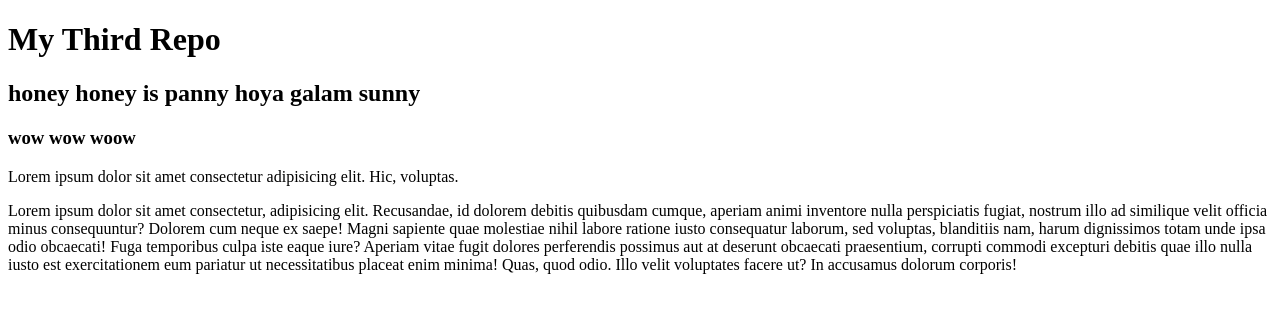
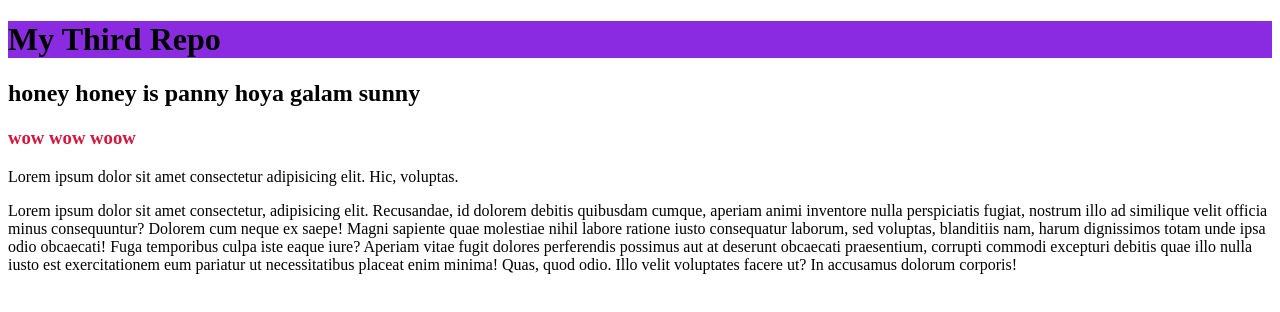
Before and after one commit to Mim-27/my-thrid-repo, a plain HTML site: page index.html in a window 1280 px wide. Drawn offline with Linux system fonts and the light colour scheme.

Commit message:
add link

```diff
--- a/index.html
+++ b/index.html
@@ -5,6 +5,7 @@
     <meta http-equiv="X-UA-Compatible" content="IE=edge">
     <meta name="viewport" content="width=device-width, initial-scale=1.0">
     <title>my-third-repo</title>
+    <link rel="stylesheet" href="style.css">
 </head>
 <body>
     <h1>My Third Repo</h1>
--- /dev/null
+++ b/style.css
@@ -0,0 +1,6 @@
+h1{
+    background-color: blueviolet;
+}
+h3{
+    color: crimson;
+}
```
